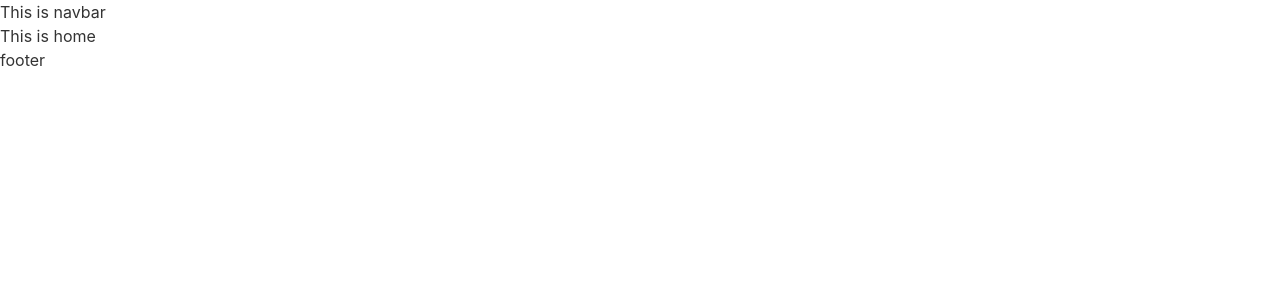
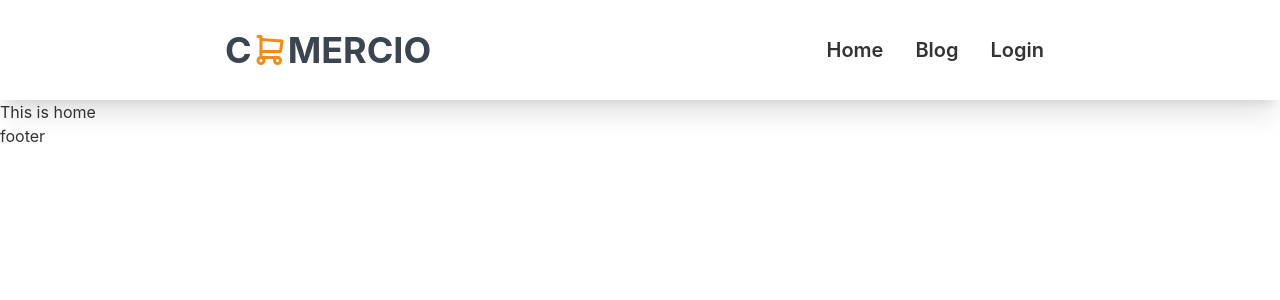
Before and after one commit to mohi14/Coomercio-client, a React (Create React App) app: page / in a window 1280 px wide. Shown: the top 300 px of the page. Built offline with nearby package versions, Linux system fonts and the light colour scheme; no server answers.

Commit message:
navbar done

```diff
--- a/package.json
+++ b/package.json
@@ -10,6 +10,7 @@
     "firebase": "^9.14.0",
     "react": "^18.2.0",
     "react-dom": "^18.2.0",
+    "react-hot-toast": "^2.4.0",
     "react-icons": "^4.6.0",
     "react-router-dom": "^6.4.3",
     "react-scripts": "5.0.1",
--- a/src/App.js
+++ b/src/App.js
@@ -1,3 +1,4 @@
+import { Toaster } from 'react-hot-toast';
 import { RouterProvider } from 'react-router-dom';
 import './App.css';
 import { router } from './Pages/Routes/Routes/Routes';
@@ -6,6 +7,7 @@ function App() {
   return (
     <div>
       <RouterProvider router={router}></RouterProvider>
+      <Toaster />
     </div>
   );
 }
--- a/src/Pages/Shared/Navbar/Navbar.js
+++ b/src/Pages/Shared/Navbar/Navbar.js
@@ -1,9 +1,69 @@
-import React from 'react';
+import React, { useContext } from 'react';
+import { Link, NavLink } from 'react-router-dom';
+import { TbShoppingCart } from "react-icons/tb";
+import { AuthContext } from '../../../contexts/AuthProvider';
+import { CgProfile } from "react-icons/cg";
 
 const Navbar = () => {
+    const { user, LogOut } = useContext(AuthContext)
+
+    const menuItems = <React.Fragment>
+        <li><NavLink to='/home'>Home</NavLink></li>
+        <li><NavLink to='/blog'>Blog</NavLink></li>
+
+
+        {
+            user?.uid ?
+                <>
+                    <li><NavLink to='/dashboard'>Dashboard</NavLink></li>
+                    <li><button>Sign Out</button></li>
+                </>
+                :
+                <li><Link to='/home'>Login</Link></li>
+        }
+
+    </React.Fragment>
     return (
-        <div>
-            This is navbar
+        <div className="navbar bg-base-100 shadow-xl sticky  py-6">
+            <div className="navbar-start">
+                <div className="dropdown">
+                    <label tabIndex={0} className="btn btn-ghost lg:hidden">
+                        <svg xmlns="http://www.w3.org/2000/svg" className="h-5 w-5" fill="none" viewBox="0 0 24 24" stroke="currentColor"><path strokeLinecap="round" strokeLinejoin="round" strokeWidth="2" d="M4 6h16M4 12h8m-8 6h16" /></svg>
+                    </label>
+                    <ul tabIndex={0} className="menu menu-compact dropdown-content mt-3 p-2 shadow bg-base-100 rounded-box w-52">
+                        {menuItems}
+                    </ul>
+                </div>
+                <Link to='/' className="btn btn-ghost normal-case text-xl lg:text-4xl lg:ml-[200px] font-bold text-neutral">C<TbShoppingCart className='text-primary' />MERCIO</Link>
+            </div>
+
+            <div className="navbar-end lg:mr-[200px] ">
+                <div className=" hidden lg:flex text-xl font-semibold mr-3">
+                    <ul className="menu menu-horizontal p-0">
+                        {menuItems}
+                    </ul>
+                </div>
+                <div >
+                    {
+                        user?.uid ?
+                            <>{
+                                user?.photoURL ?
+                                    <>
+                                        <div className="avatar">
+                                            <div className="w-24 rounded-full">
+                                                <img src={user?.photoURL} alt='' />
+                                            </div>
+                                        </div>
+                                    </>
+                                    :
+                                    <CgProfile className='text-3xl font-semibold' />
+                            }
+                            </>
+                            : ''
+                    }
+
+                </div>
+            </div>
         </div>
     );
 };
```
Also changed, not shown: 1 other file (tests, documents, lock files or other folders).
